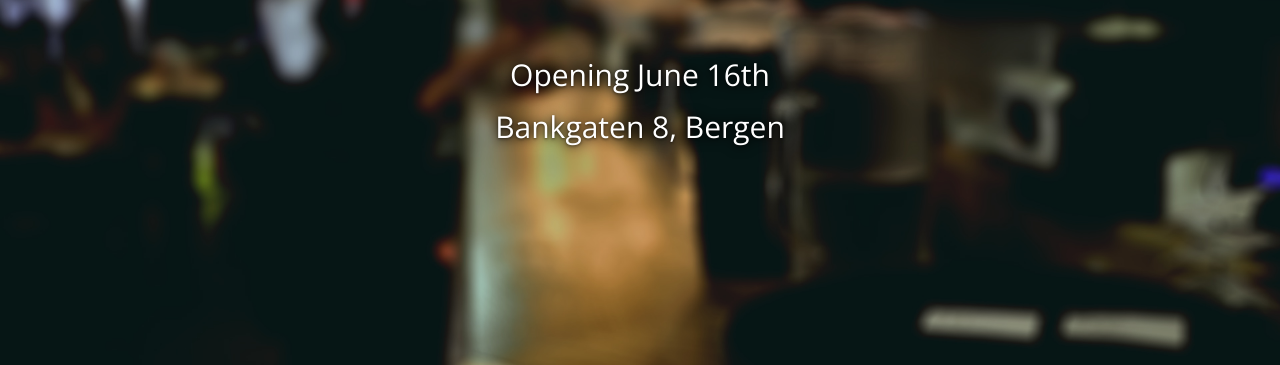
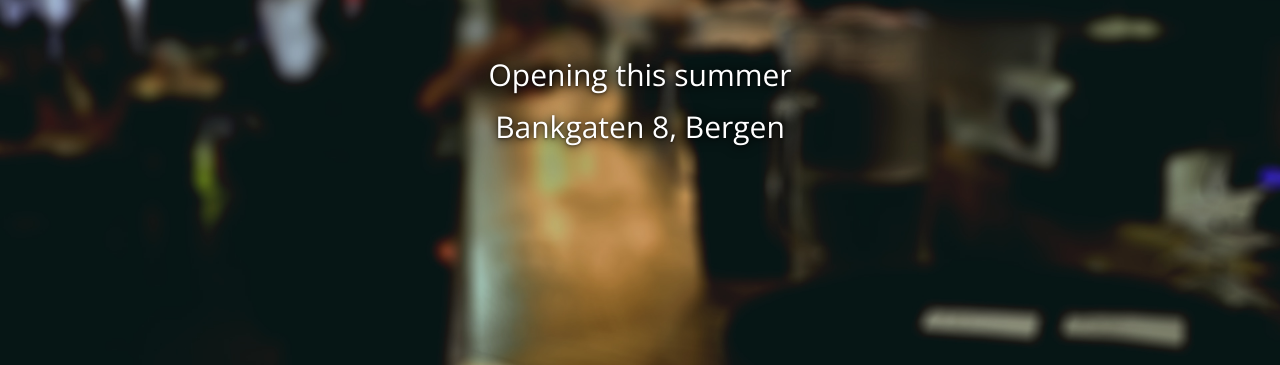
Before and after one commit to BergenWorks/bank1bar.github.io, a website: page index.html in a window 1280 px wide. Shown: the part 435-800 px from the top of the page. Drawn offline with nearby package versions, Linux system fonts and the light colour scheme.

Commit message:
Making the opening date ambiguous, as the opening was delayed

```diff
--- a/index.html
+++ b/index.html
@@ -29,12 +29,10 @@
 
             <div class="container">
 
-
-
                 <div class="cover-content">
                     <img class="logo animated fadeInDown" src="./media/logo.svg">
                     <div class="animated fadeInUp">
-                        <p class="lead">Opening June 16th</p>
+                        <p class="lead">Opening this summer</p>
                         <p class="lead">Bankgaten 8, Bergen</p>
                     </div>
                 </div>
@@ -45,7 +43,6 @@
     </div>
 
 
-
 </body>
 
 </html>
```
